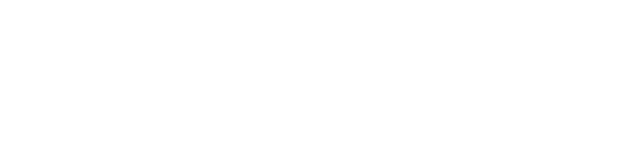
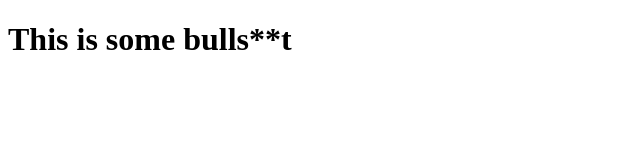
Before and after one commit to mmba123/some-repo, a plain HTML site: page index.html in a window 1280 px wide. Shown: the whole page, without its empty margins (0-640 px from the left). Drawn offline with Linux system fonts and the light colour scheme.

Commit message:
added some bulls**t

```diff
--- a/index.html
+++ b/index.html
@@ -5,6 +5,6 @@
     <title>Some Portfolio</title>
   </head>
   <body>
-
+<h1>This is some bulls**t</h1>
   </body>
 </html>
```
